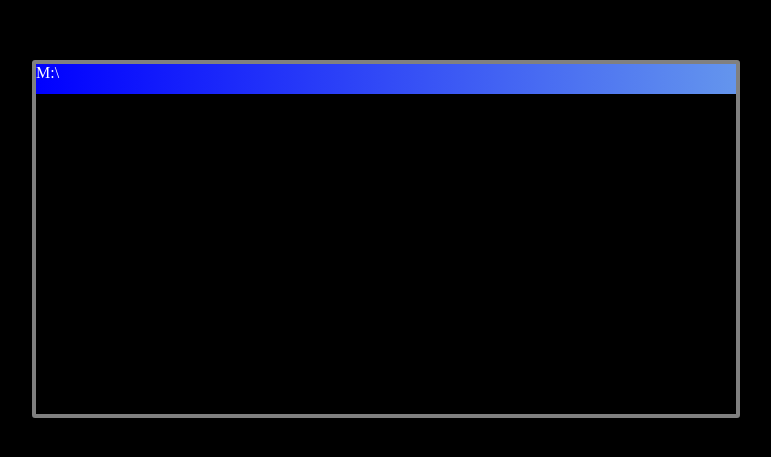
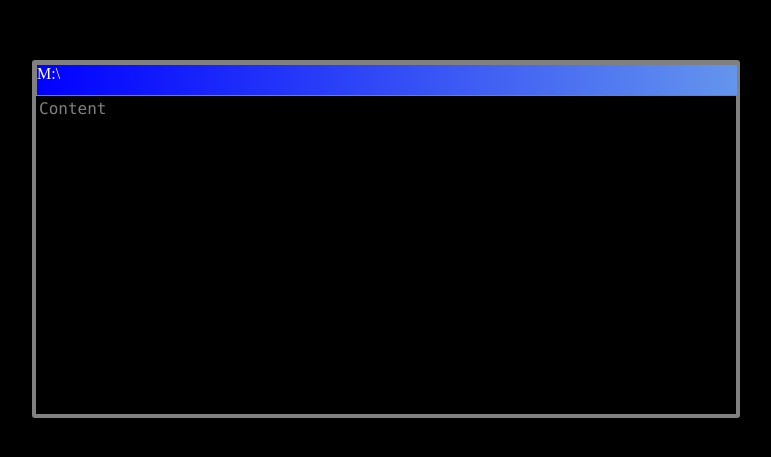
Before and after one commit to meghaman/nazey, a plain HTML site: page Website/index.html in a window 1280 px wide. Shown: the part 161-618 px from the top of the page, without its empty margins (254-1025 px from the left). Drawn offline with Linux system fonts and the light colour scheme.

Commit message:
Fixed console size, added border around window title

```diff
--- a/Website/index.html
+++ b/Website/index.html
@@ -29,6 +29,7 @@
             border-width: 4px;
             border-color: grey;
             border-radius: 3px;
+            background-color: black;
         }
 
         .window-title {
@@ -36,13 +37,18 @@
             height: 30px;
             background: linear-gradient(to left, CornflowerBlue, blue);
             color: white;
+            border-width: 1px;
+            border-style: solid;
+            border-color: grey;
+            margin: 0 auto;
         }
 
         .console {
             color: grey;
-            height: 100%;
             font-family: "Lucida Console", "Lucida Sans Typewriter", monaco, "Bitstream Vera Sans Mono", monospace;
             margin: 3px;
+            background-color: black;
+            max-height: 317px;
         }
     </style>
 </head>
@@ -53,6 +59,7 @@
                 M:\
             </div>
             <div class="console">
+                Content
             </div>
         </div>
     </div>
```
